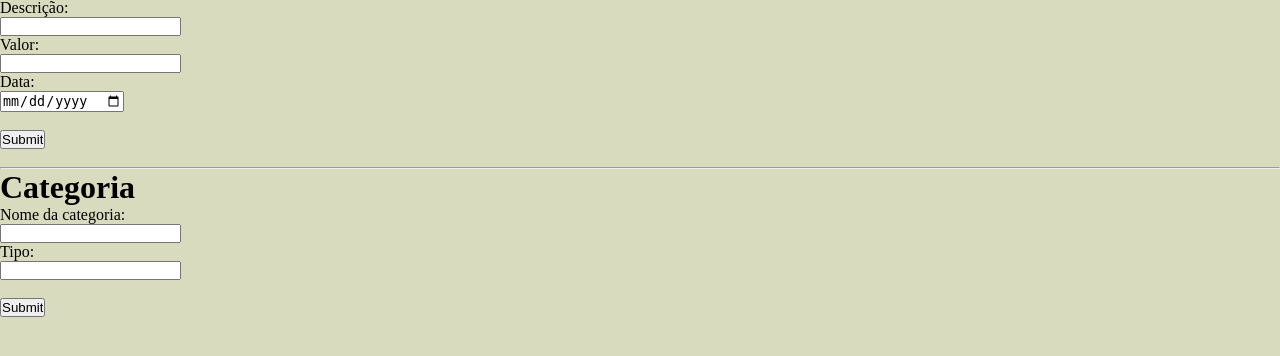
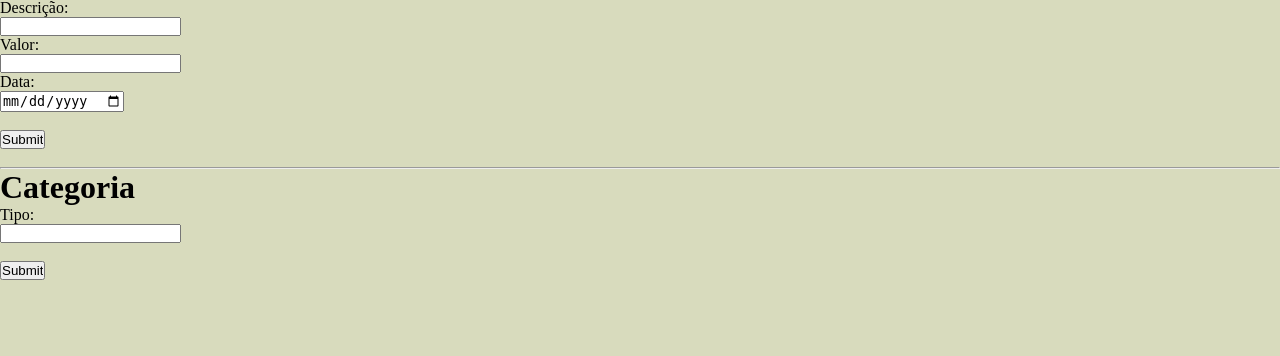
Before and after one commit to LTRibeiros/Projeto-Financeiro, a Flask app: page / in a window 1280 px wide. Shown: the part 243-599 px from the top of the page. Run offline with Flask 3, Linux system fonts and the light colour scheme.

Commit message:
fix(Categoria.tipo): adicionando valor unico para (tipo)

```diff
--- a/app.py
+++ b/app.py
@@ -1,6 +1,7 @@
 from datetime import datetime
 from flask import Flask
 from flask import render_template, request
+from sqlalchemy.exc import IntegrityError
 
 from database.database import db, Usuario, Session, Lancamento, Categoria
 
@@ -33,9 +34,8 @@ def submitlancamento():
 
 @app.route('/submitcategoria', methods=['post'])
 def submitcategoria():
-    nome = request.form["nome"]
-    tipo = request.form["tipo"]
-    novo_categoria = Categoria(nome=nome, tipo=tipo)
+    tipo = request.form["tipo"].lower()
+    novo_categoria = Categoria(tipo=tipo)
     sessionCommit(novo_categoria)
 
     return "Tudo certo"
@@ -43,11 +43,14 @@ def submitcategoria():
 
 
 def sessionCommit(novo_commit):
-    session = Session()  # Crie uma sessão manualmente
-    session.add(novo_commit)
-    session.commit()
-    session.close()  # Feche a sessão
-
+    try:
+        session = Session()
+        session.add(novo_commit)
+        session.commit()
+        session.close()
+    except IntegrityError:
+        session.rollback()
+        print("já cadastrado!")
 
 if __name__ == "__app__":
     app.run(debug=True)
--- a/database/database.py
+++ b/database/database.py
@@ -28,11 +28,9 @@ class Categoria(Base):
     __tablename__ = "categorias"
 
     id = Column("id", Integer, primary_key=True, autoincrement=True)
-    nome = Column("nome", String)
-    tipo = Column("tipo", String)
+    tipo = Column("tipo", String, unique=True)
 
-    def __init__(self, nome, tipo):
-        self.nome = nome
+    def __init__(self, tipo):
         self.tipo = tipo
 
 
--- a/templates/index.html
+++ b/templates/index.html
@@ -33,8 +33,6 @@
 
     <h1>Categoria</h1>
     <form method="post" action="/submitcategoria">
-        <label for="nome">Nome da categoria:</label><br>
-        <input type="text" name="nome" required><br>
         <label for="tipo">Tipo:</label><br>
         <input type="text" name="tipo" required><br><br>
 
```
Also changed, not shown: banco.db.
